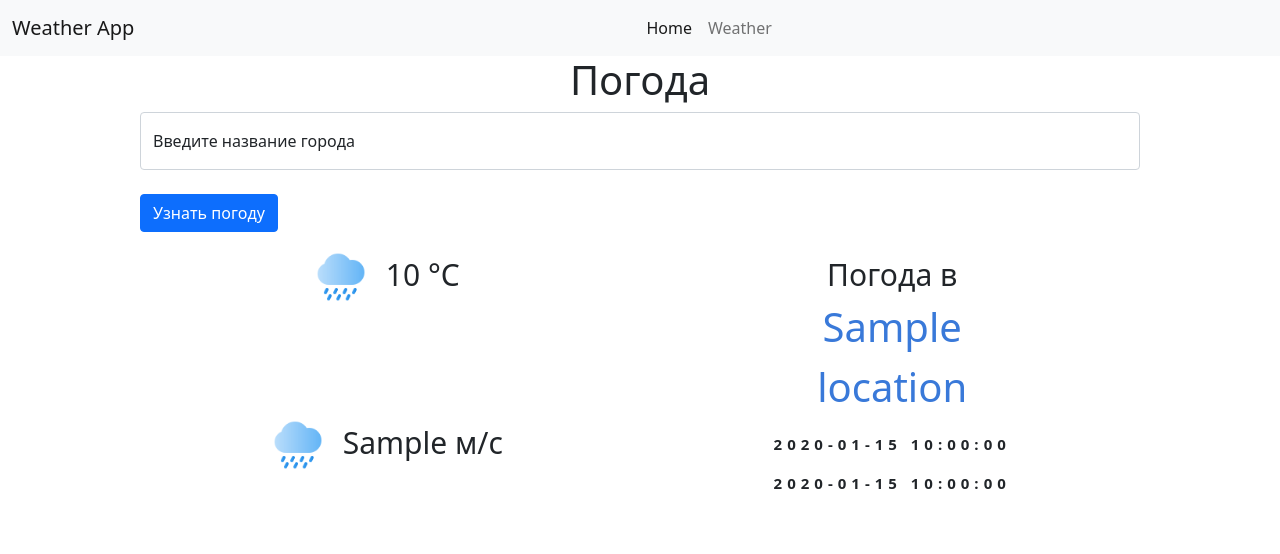
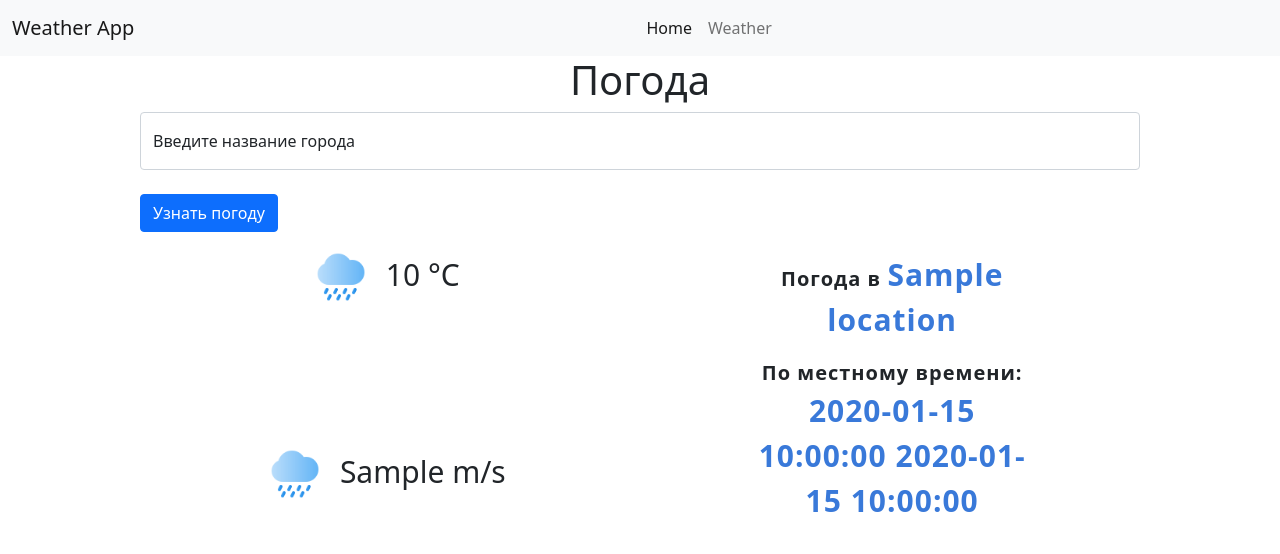
Before and after one commit to sariya23/weather_app, a FastAPI app: template src/templates/weather.html in a window 1280 px wide. Shown: the top 554 px of the page. Run offline with FastAPI, Linux system fonts and the light colour scheme; the template is opened without the code that fills it: most values are stand-ins (such as "Sample title", 1, 10 or a date in 2020).

Commit message:
Style info

```diff
--- a/src/static/styles/weather_info.css
+++ b/src/static/styles/weather_info.css
@@ -74,7 +74,7 @@
     font-size: 15px;
     display: inline-block;
     text-align: center;
-    letter-spacing: 5px;
+    letter-spacing: 1px;
     font-weight: bold;
 }
 
@@ -83,7 +83,15 @@
     text-align: center;
 }
 
-.weather_value__city {
+.location_value {
     color:rgb(57, 121, 217);
-    font-size: 40px;
+    font-size: 30px;
 }
+
+.location_label {
+    font-size: 20px;
+    display: inline-block;
+    text-align: center;
+    letter-spacing: 1px;
+    font-weight: bold;
+}
--- a/src/templates/weather.html
+++ b/src/templates/weather.html
@@ -20,15 +20,17 @@
                 </div>
                 <div class="weather__wind-image">
                     <img src="{{ url_for('static', path='/images/rain.png')}}" class="wind-image__wind-image weather_image"></img>
-                    <span class="wind-image__wind-speed weather_value"> {{ weather.wind_speed }} м/c</span>
+                    <span class="wind-image__wind-speed weather_value"> {{ weather.wind_speed }} m/s</span>
                 </div>
                 <div class="weather__location">
                     <div class="weather__location__location-time">
-                        <p class="location-time__location weather_value">
-                            Погода в <span class="weather_value__city">{{ weather.location }}</span>
+                        <p class="location-time__location location_label">
+                            Погода в <span class="location_value">{{ weather.location }}</span>
                         </p>
-                        <p class="location-time__time weather_value">{{ time }}</p>
-                        <p class="location-time__time weather_value">{{ date }}</p>
+                        <p class="location-time__time location_label">
+                           По местному времени: <span class="location_value">{{ date }} {{ time }}</span>
+                        </p>
+                        <p class="location-time__time"></p>
                     </div>
                 </div>
             </div>
```
